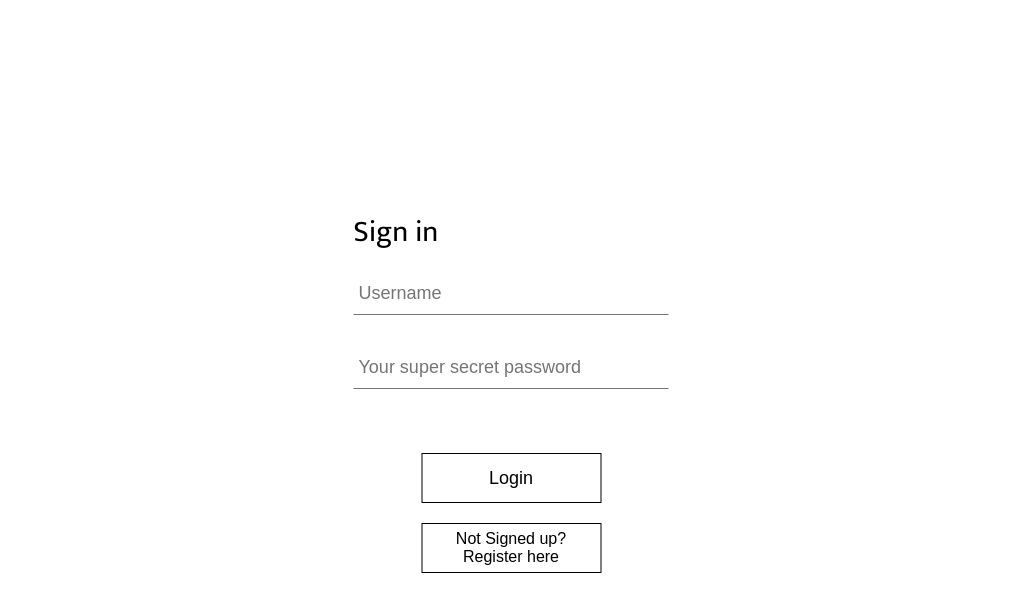
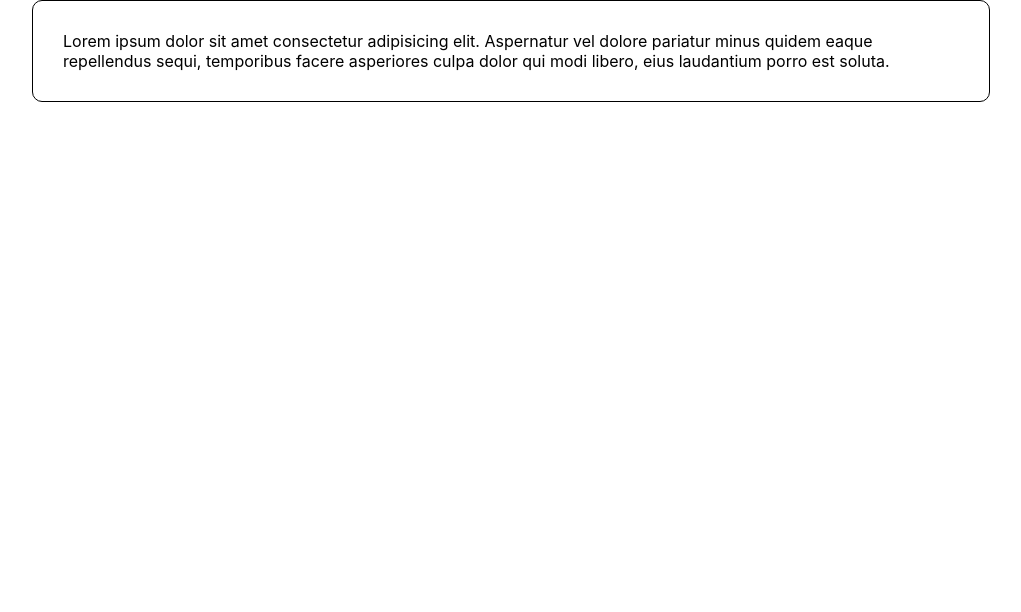
Before and after one commit to githmin/notes-app-mern-frontend, a React (Create React App) app: page /dashboard in a window 1280 px wide. Before the commit this address led to /. Shown: the top 612 px of the page, without its empty margins (129-1150 px from the left). Built offline with nearby package versions, Linux system fonts and the light colour scheme; sample sign-in values are in the browser's storage.

Commit message:
jwt auth

```diff
--- a/package.json
+++ b/package.json
@@ -8,6 +8,7 @@
     "@testing-library/user-event": "^13.5.0",
     "axios": "^1.1.3",
     "cors": "^2.8.5",
+    "jsonwebtoken": "^8.5.1",
     "react": "^18.2.0",
     "react-dom": "^18.2.0",
     "react-router-dom": "^6.4.3",
@@ -38,5 +39,6 @@
       "last 1 firefox version",
       "last 1 safari version"
     ]
-  }
+  },
+  "proxy": "http://localhost:5000"
 }
--- a/src/components/PrivateRoute.jsx
+++ b/src/components/PrivateRoute.jsx
@@ -1,9 +1,7 @@
 import { Navigate, Outlet } from "react-router-dom";
 import React from "react";
 
-const auth = false;
-
-
+const auth = localStorage.getItem("token");
 
 export const PrivateRoute = () => {
   return auth ? <Outlet /> : <Navigate to="/" />;
--- a/src/components/Signin.jsx
+++ b/src/components/Signin.jsx
@@ -99,27 +99,17 @@ const Signin = () => {
   const [password, setPassword] = useState("");
   const [incorrect, setIncorrect] = useState("");
 
-  const handleChangeUsername = (event) => {
-    setUsername(event.target.value);
-  };
-
-  const handleChangePword = (event) => {
-    setPassword(event.target.value);
-  };
-
   const navigate = useNavigate();
 
   const handelLogin = async (e) => {
     e.preventDefault();
     const data = { username: username, password: password };
     await axios
-      .post("http://localhost:5000/api/login", data)
+      .post("/api/login", data)
       .then((res) => {
-        if (res.data.status === "Incorrect") {
-          setIncorrect("Incorrect username or password :( ");
-        } else if (res.data.redirectTo) {
-          navigate(`${res.data.redirectTo}`);
-        }
+        let token = res.data.token;
+        localStorage.setItem("token", token);
+        navigate("/dashboard");
       })
       .catch((e) => console.log(e));
   };
@@ -133,13 +123,17 @@ const Signin = () => {
             placeholder="Username"
             name="username"
             id="username"
-            onChange={handleChangeUsername}
+            onChange={(e) => {
+              setUsername(e.target.value);
+            }}
           />
           <Password
             placeholder="Your super secret password"
             name="password"
             id="password"
-            onChange={handleChangePword}
+            onChange={(e) => {
+              setPassword(e.target.value);
+            }}
             type="password"
           />
           <div>{incorrect}</div>
```
Also changed, not shown: src/components/Auth.js (added), 2 other files (tests, documents, lock files or other folders).
